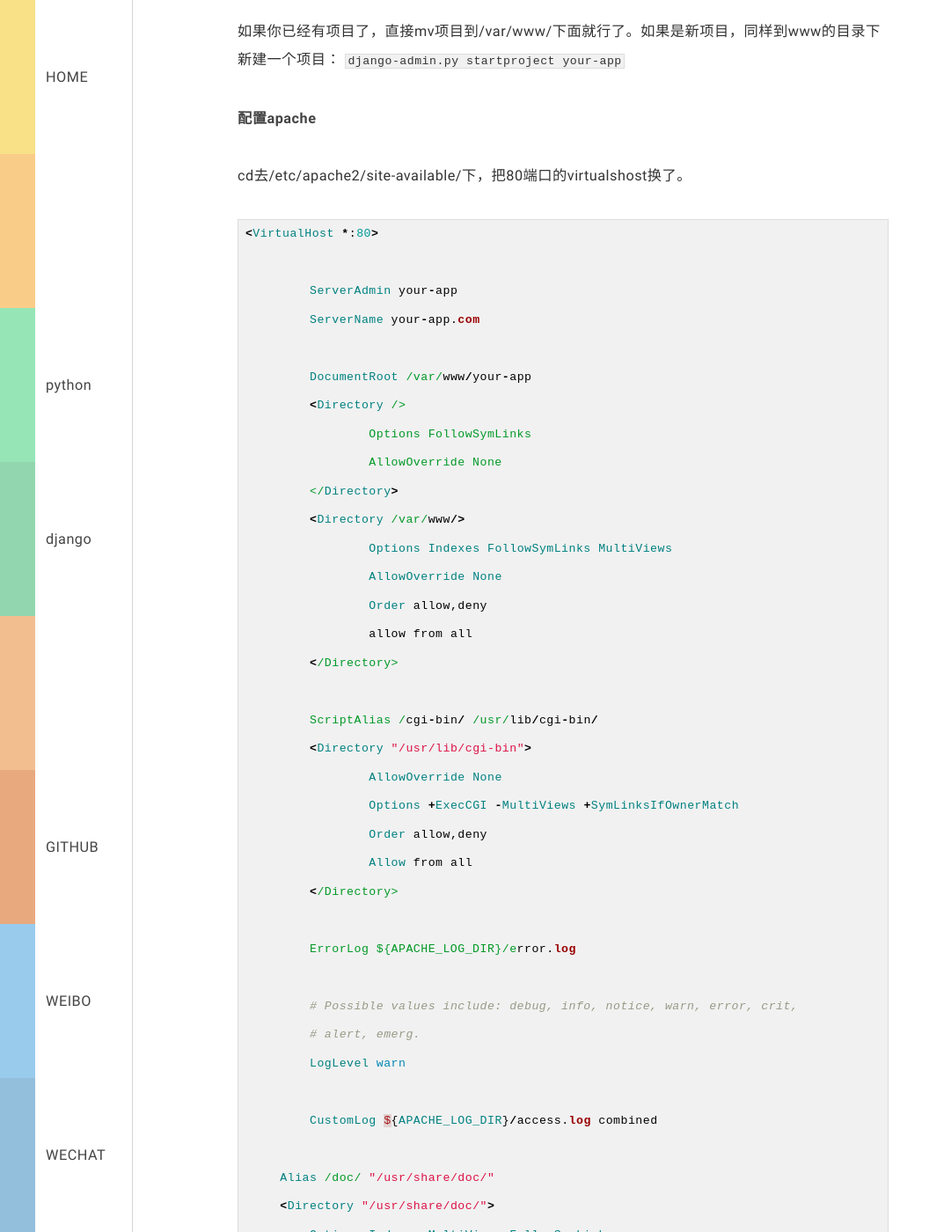
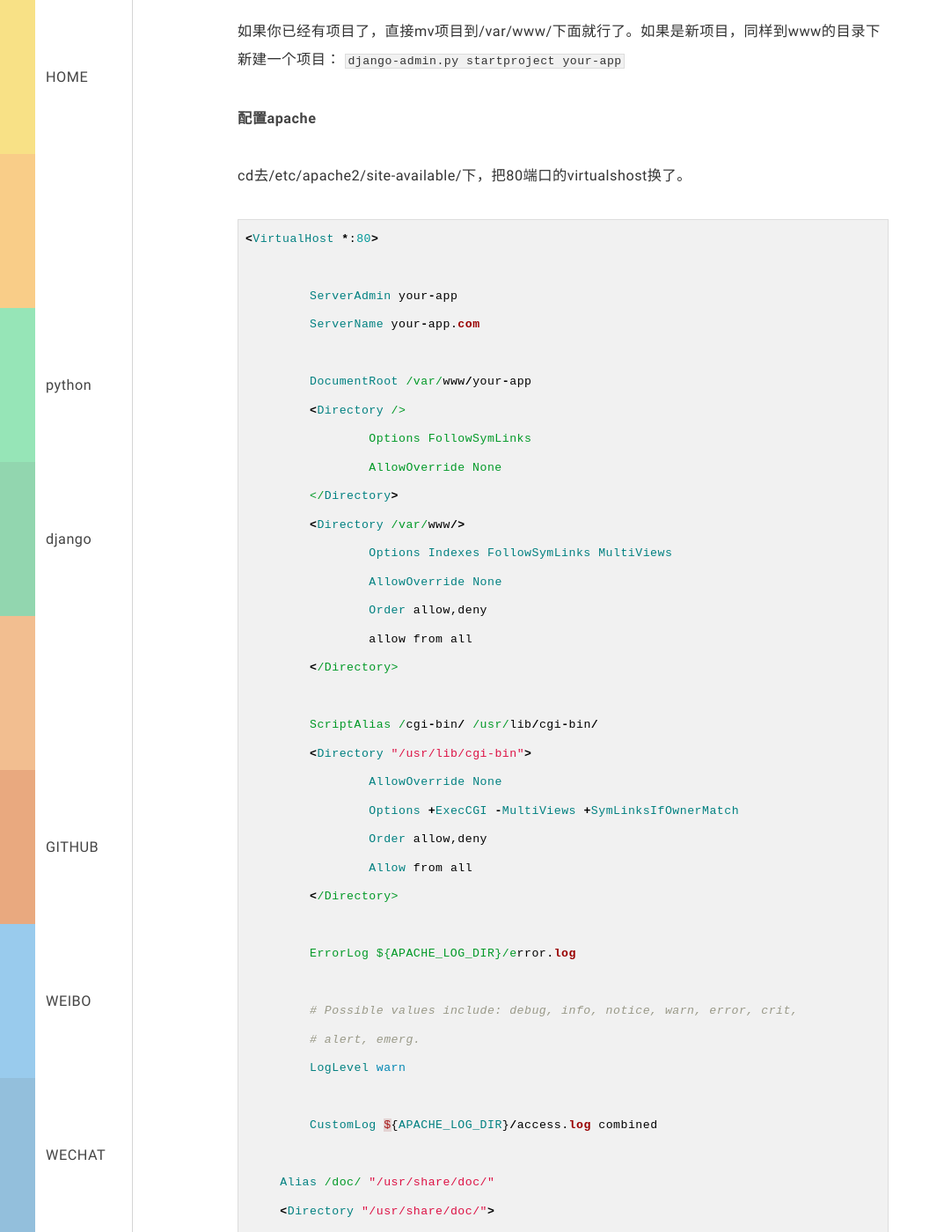
Before and after one commit to andward/andward.github.io, a Jekyll site: the page built from _posts/2014-6-24-lmap-setup.markdown, in a window 1280 px wide and 1400 px high, scrolled down 1944 px. Shown: the whole window at 88% size, without its empty margins (0-1073 px from the left). Built offline with Jekyll 4.4.1, drawn with Linux system fonts in a browser that asks for light colours; nearby versions of some CDN libraries; Markdown is read by kramdown in place of the engine named in the settings; comment, search, counter and statistics services are not loaded.

Commit message:
small style refactor

```diff
--- a/css/main.css
+++ b/css/main.css
@@ -71,7 +71,7 @@
 
 h3 {
   font-family: Roboto-Bold, Helvetica, Arial, sans-serif;
-  margin: 10px 0;
+  margin: 2em 0 0;
   color: #444;
   font-weight:bold;
 }
@@ -380,7 +380,8 @@
 .post pre {
   border: 1px solid #ddd;
   background-color: #f1f1f1;
-  padding: 0 .4em;
+  padding: 0.4em;
+  overflow-x: scroll;
 }
 
 .post ul, .post ol {
```
